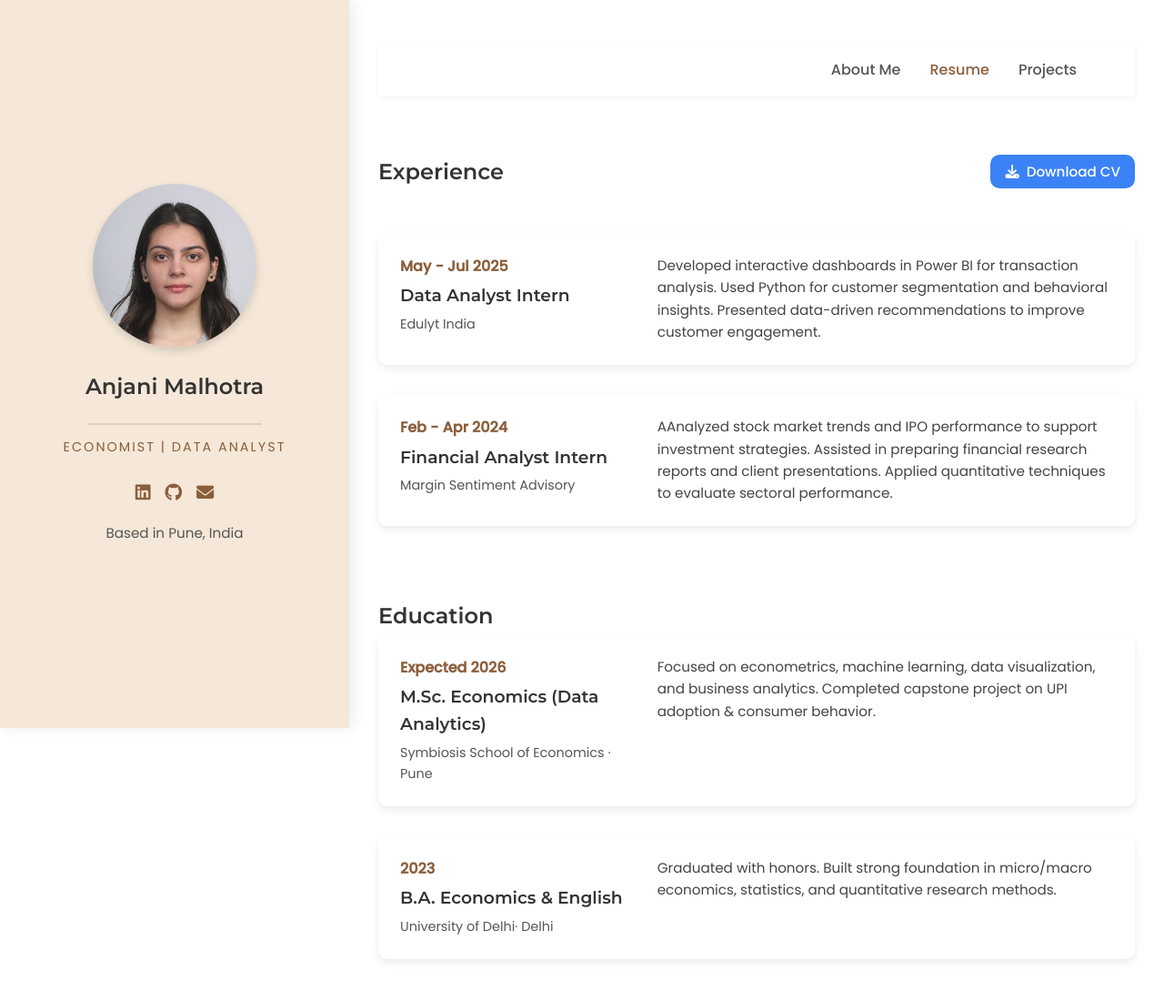
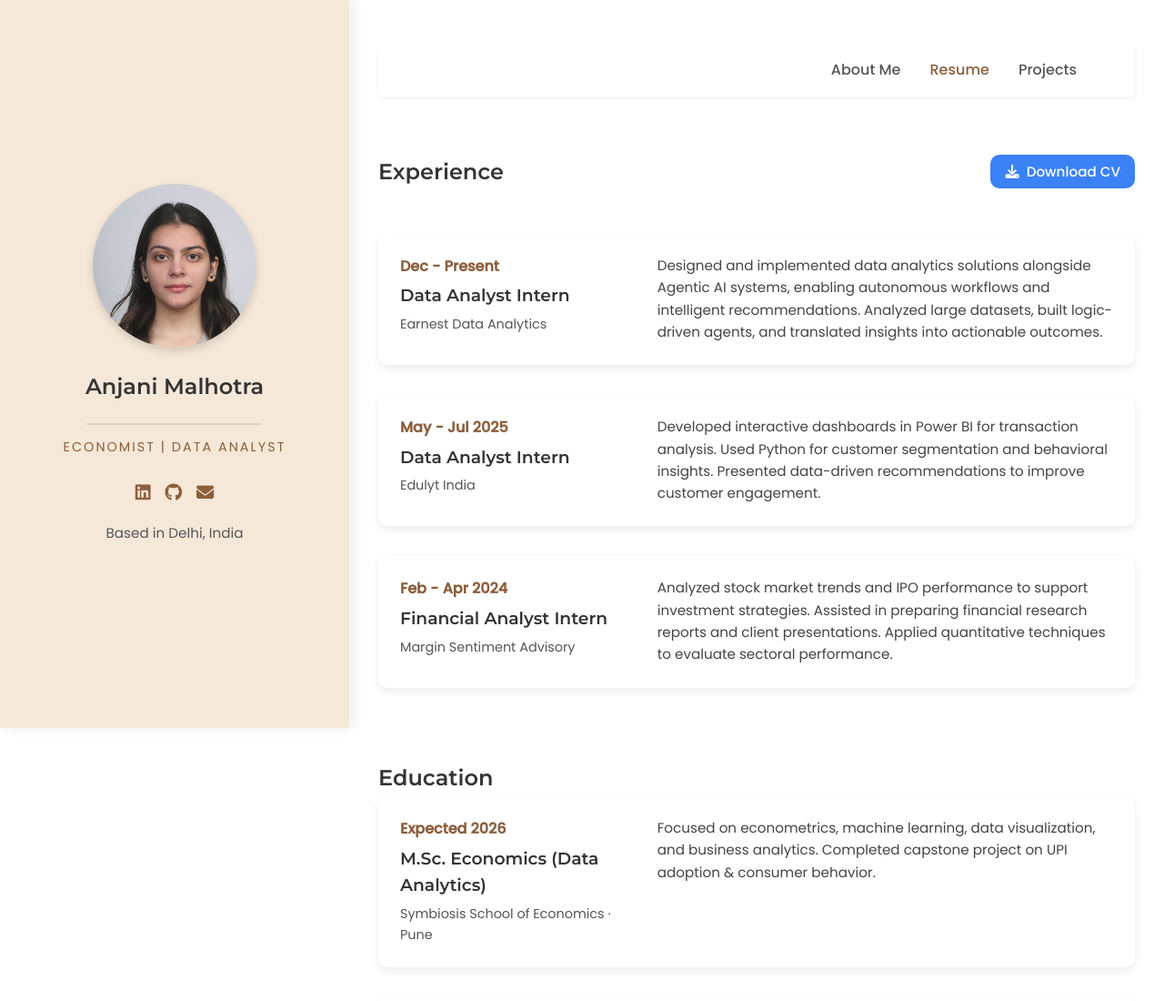
Before and after one commit to AnjaniMalhotra/AnjaniMalhotra.github.io, a plain HTML site: page resume.html in a window 1280 px wide. Shown: the top 1100 px of the page at 91% size. Drawn offline with Linux system fonts and the light colour scheme.

Commit message:
Update resume.html

```diff
--- a/resume.html
+++ b/resume.html
@@ -22,7 +22,7 @@
         <a href="https://github.com/AnjaniMalhotra" target="_blank"><i class="fab fa-github"></i></a>
         <a href="mailto:anjanimalhotra09@gmail.com"><i class="fas fa-envelope"></i></a>
       </div>
-      <p class="location">Based in Pune, India</p>
+      <p class="location">Based in Delhi, India</p>
     </aside>
 
     <!-- RIGHT PANEL -->
@@ -46,6 +46,18 @@
       <section class="resume-section">
         <div class="resume-card">
           <div class="resume-left">
+            <p class="date">Dec - Present</p>
+            <h3>Data Analyst Intern</h3>
+            <p class="company">Earnest Data Analytics</p>
+          </div>
+          <div class="resume-right">
+            <p>Designed and implemented data analytics solutions alongside Agentic AI systems,
+              enabling autonomous workflows and intelligent recommendations.
+              Analyzed large datasets, built logic-driven agents, and translated insights into actionable outcomes.</p>
+          </div>
+        </div>
+        <div class="resume-card">
+          <div class="resume-left">
             <p class="date">May - Jul 2025</p>
             <h3>Data Analyst Intern</h3>
             <p class="company">Edulyt India</p>
@@ -64,7 +76,7 @@
             <p class="company">Margin Sentiment Advisory</p>
           </div>
           <div class="resume-right">
-            <p>AAnalyzed stock market trends and IPO performance to support investment strategies.
+            <p>Analyzed stock market trends and IPO performance to support investment strategies.
                 Assisted in preparing financial research reports and client presentations.
                 Applied quantitative techniques to evaluate sectoral performance.</p>
           </div>
```
